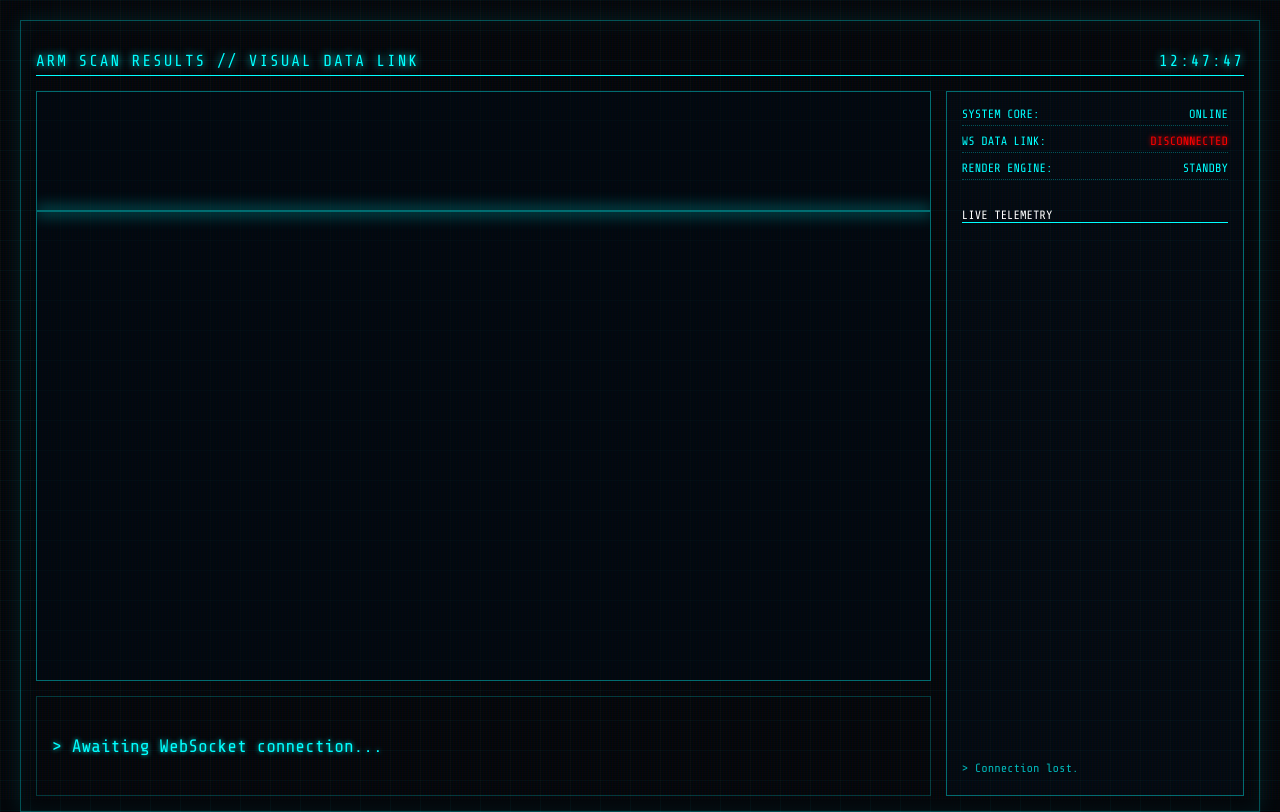
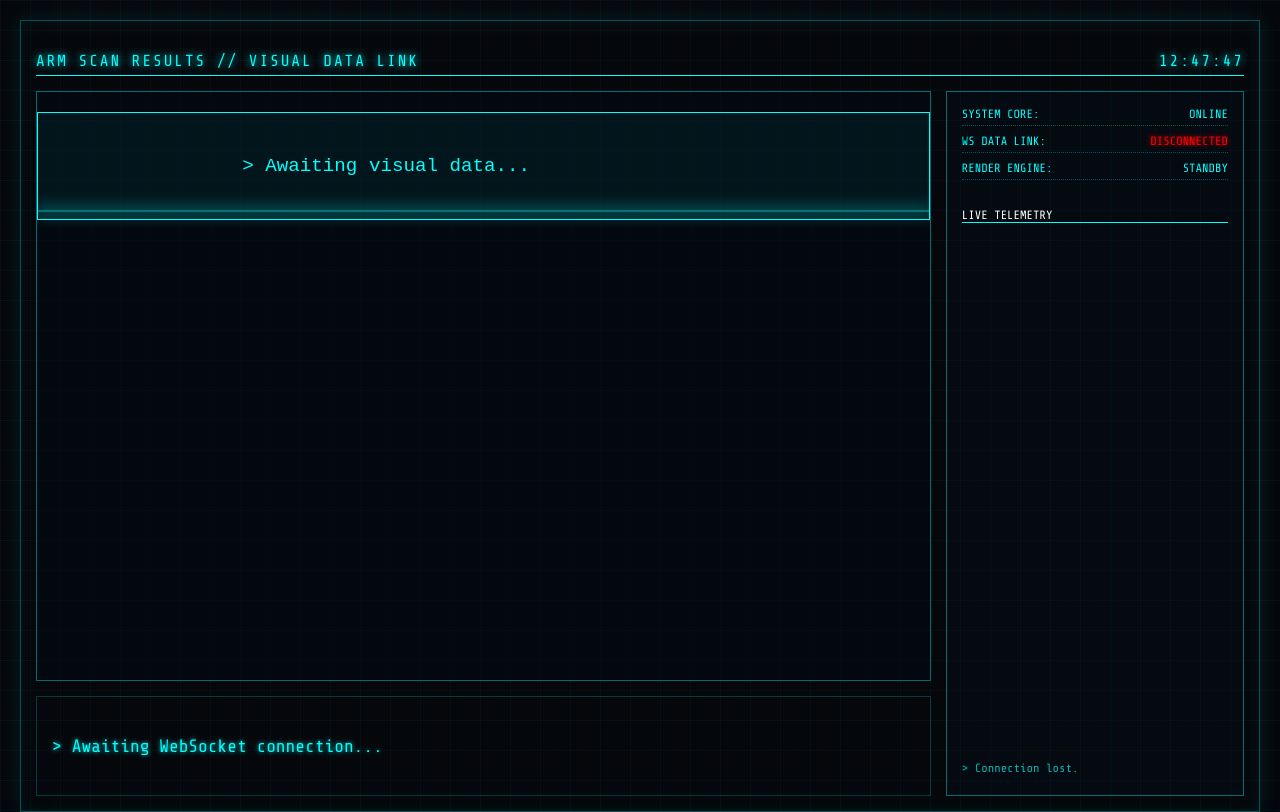
Before and after one commit to hamidrezaghavami/ev-ai-assistant, a website: page src/gemini/index.html in a window 1280 px wide. Drawn offline with nearby package versions, Linux system fonts and the light colour scheme.

Commit message:
main display changes HTML

```diff
--- a/src/gemini/index.html
+++ b/src/gemini/index.html
@@ -160,7 +160,19 @@
         <div class="main-display" id="visual-area">
             <div class="scanner"></div>
 
-            <div id="display-content" style="position: absolute; top: 0; left: 0; width: 100%; height: 100%; z-index: 5; padding: 20px; box-sizing: border-box; overflow-y: auto; text-shadow: 0 0 5px #00ffff; font-size: 18px; white-space: pre-wrap;"></div>
+            <!-- E.V.'s Main Visual Display Area (You pasted this here!) -->
+            <div id="ev-display-screen" style="
+                border: 1px solid #0ff;
+                padding: 20px;
+                margin-top: 20px;
+                color: #0ff;
+                font-family: monospace;
+                font-size: 1.2rem;
+                white-space: pre-wrap;
+                background-color: rgba(0, 255, 255, 0.05);
+            ">
+                > Awaiting visual data...
+            </div>
 
             <canvas id="hologram-canvas"></canvas>
         </div>
@@ -212,16 +224,12 @@
 
         ws.onmessage = (event) => {
             const data = JSON.parse(event.data);
-
-            if (data.type === 'transcript') {
-                document.getElementById('ev-transcript').innerText = data.text;
-            }
             if (data.type === 'log') {
                 addLog(data.message);
             }
             else if (data.type === 'display') {
-                addLog("INCOMING VISUAL DATA RECEIVED.");
-                document.getElementById('display-content').innerHTML = data.content;
+                const displayScreen = document.getElementById('display-content');
+                displayScreen.innerHTML = data.content;
             }
         };
 
```
